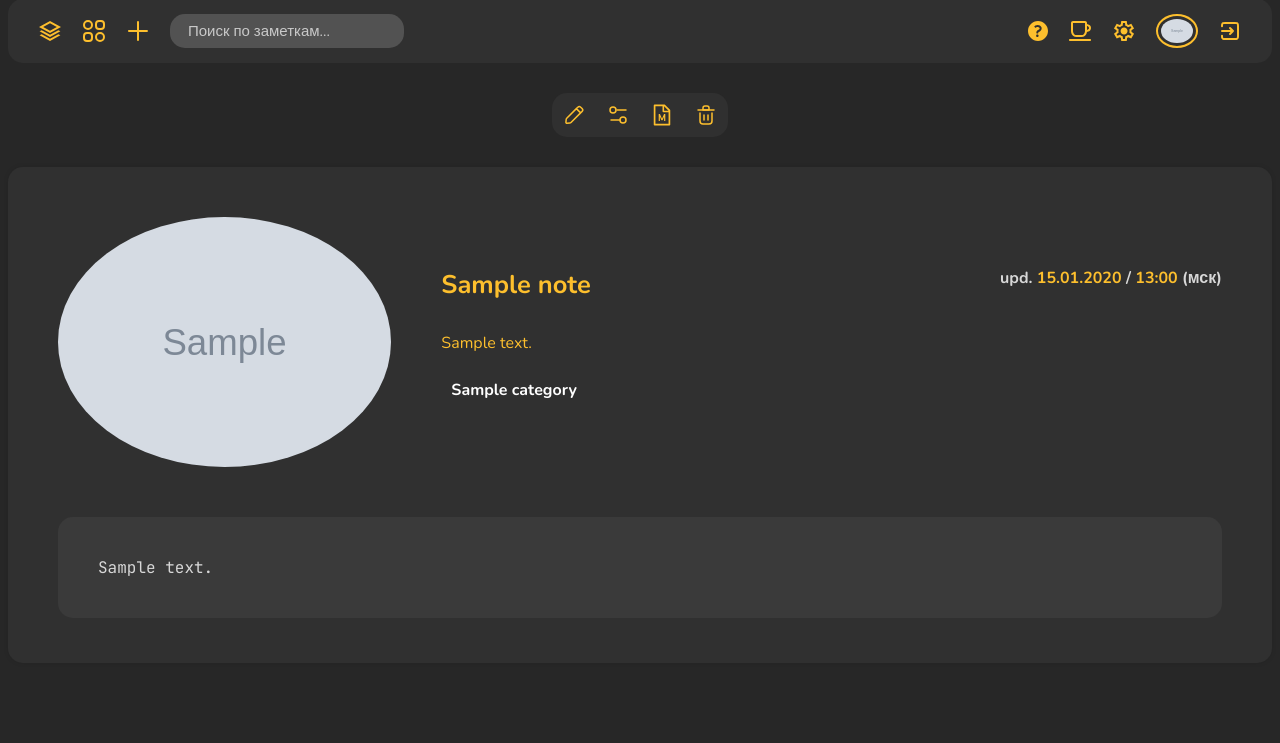
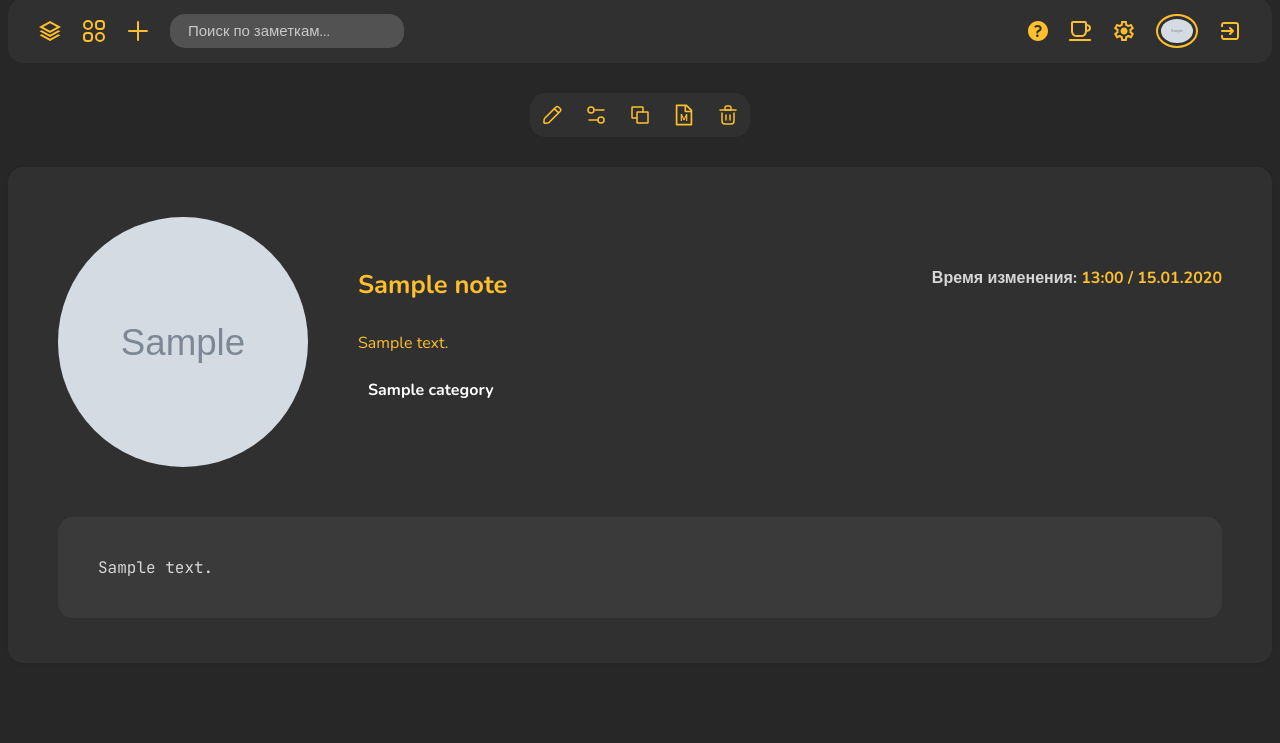
Before and after one commit to d1amantelz/Mark-My-Notes, a Django app: page /notes/1/view_mode/ in a window 1280 px wide. Shown: the part 16-759 px from the top of the page. Run offline with Django 5.2, Linux system fonts and the light colour scheme; a user stored in the database is signed in; tables that the repository leaves empty hold one stand-in row (values such as "Sample post"); grey boxes marked "Sample" are stand-in pictures; some libraries are stand-ins or nearby versions.

Commit message:
Improved displaying information on the search page, Perfomed new styles for the buttons, Changed the note's author and the date output

```diff
--- a/noteapp/static/noteapp/css/base.css
+++ b/noteapp/static/noteapp/css/base.css
@@ -14,30 +14,20 @@ img {
     color: #fdbf2d;
 }
 
+body {
+    background-color: #272727;
+    font-family: "Nunito", sans-serif;
+    color: #fdbf2d;
+    overflow: scroll;
+}
 
 body::-webkit-scrollbar {
-    width: 12px;
-}
-
-body::-webkit-scrollbar-track {
-    background: #272727;
-}
-
-body::-webkit-scrollbar-thumb {
-    background-color: #525252;
-    border-radius: 20px;
-    border: 3px solid #303030;
+    width: 0;
 }
 
 .fixing-paddings {
     box-sizing: content-box;
     padding: 5px 15px;
-}
-
-body {
-    background-color: #272727;
-    font-family: "Nunito", sans-serif;
-    color: #fdbf2d;
 }
 
 
--- a/noteapp/static/noteapp/css/note.css
+++ b/noteapp/static/noteapp/css/note.css
@@ -27,6 +27,7 @@
 
 .note-icon {
     height: 250px;
+    width: 250px;
 }
 
 .note-image {
@@ -114,21 +115,23 @@
     text-decoration: none;
 }
 
+.note-block > form > button[type=submit] {
+    display: none;
+}
 
 .note-panel {
     position: sticky;
     top: 10px;
     z-index: 10;
-    width: 264px;
+    /*width: 44px;*/
     border-radius: 15px;
     background-color: #303030;
     margin: 30px auto;
     display: flex;
     justify-content: space-between;
-}
-
-.note-block > form > button[type=submit] {
-    display: none;
+    visibility: hidden;
+    transition: visibility 0.5s, opacity 0.5s linear; /* Добавьте это */
+    opacity: 0; /* Добавьте это */
 }
 
 .note-panel a {
@@ -221,14 +224,14 @@
     outline: none;
 }
 
-.date-container {
+.author-and-date-container {
     position: absolute;
     top: 100px;
     right: 50px;
     font-weight: bold;
 }
 
-.date-span {
+.white-span {
     color: #d7d7d7;
 }
 
--- a/noteapp/static/noteapp/css/view_mode_note.css
+++ b/noteapp/static/noteapp/css/view_mode_note.css
@@ -44,13 +44,14 @@
 
 .note-content blockquote {
     display: inline-block;
-    margin: 0;
+    margin: 0 0 10px 0;
     padding: 10px;
     border-left: 3px solid #fdbf2d;
     background-color: #484848;
 }
 
 .note-content code {
+    margin: 10px 0;
     border-radius: 10px;
     max-width: 800px;
     font-size: 14px;
--- a/noteapp/static/noteapp/js/click_save_button.js
+++ b/noteapp/static/noteapp/js/click_save_button.js
@@ -1,6 +1,6 @@
 document.addEventListener('DOMContentLoaded', function () {
-    var saveIcon = document.querySelector(".note-panel img[src$='save.svg']");
-    saveIcon.addEventListener('click', function (e) {
+    var saveLink = document.querySelector(".note-panel .save-link");
+    saveLink.addEventListener('click', function (e) {
         e.preventDefault();
         var submitButton = document.querySelector("button[type='submit']");
         submitButton.click();
--- /dev/null
+++ b/noteapp/static/noteapp/js/show_note_panel.js
@@ -0,0 +1,14 @@
+window.onload = function () {
+    // Вычисление ширины note-panel
+    var notePanel = document.querySelector('.note-panel');
+    var icons = notePanel.querySelectorAll('a');
+    var iconWidth = 44;
+    var totalWidth = icons.length * iconWidth;
+    notePanel.style.width = totalWidth + 'px';
+
+    // Плавное появление note-panel через 1 секунду
+    setTimeout(function () {
+        notePanel.style.visibility = 'visible';
+        notePanel.style.opacity = '1';
+    }, 600);
+};
--- a/noteapp/templates/create_category.html
+++ b/noteapp/templates/create_category.html
@@ -25,7 +25,7 @@
             {% endfor %}
 
         </div>
-        <button type="submit">Ко всем категориям</button>
+        <button type="submit" class="ordinary-button submit-button-margin">Ко всем категориям</button>
     </form>
 </div>
 
--- a/noteapp/templates/create_note.html
+++ b/noteapp/templates/create_note.html
@@ -25,7 +25,7 @@
             {% endfor %}
 
         </div>
-        <button type="submit">Перейти к заметке</button>
+        <button type="submit" class="ordinary-button submit-button-margin">Перейти к заметке</button>
     </form>
 </div>
 
--- a/noteapp/templates/view_mode_note.html
+++ b/noteapp/templates/view_mode_note.html
@@ -10,31 +10,36 @@
 />
 <link rel="stylesheet" href="{% static 'noteapp/css/note.css' %}"/>
 <link rel="stylesheet" href="{% static 'noteapp/css/view_mode_note.css' %}"/>
-<style>
-    .note-panel {
-        width: 176px;
-    }
-</style>
 {% endblock %}
 
 {% block content %}
 <div class="note-panel">
+    {% if request.user.profile == note.author %}
     <a href="{% url 'note_edit_mode' note.pk %}" class="tooltip">
         <img src="{% static 'noteapp/svg/edit.svg' %}" alt="">
         <span class="tooltiptext">Перейти в режим редактирования</span>
     </a>
+    {% endif %}
+    {% if request.user.profile == note.author %}
     <a href="{% url 'update_note' note.pk %}" class="tooltip">
         <img src="{% static 'noteapp/svg/note-properties.svg' %}" alt="">
         <span class="tooltiptext">Изменить данные заметки</span>
+    </a>
+    {% endif %}
+    <a class="tooltip" onclick="copy_to_clipboard()">
+        <img src="{% static 'noteapp/svg/copy.svg' %}" alt="">
+        <span class="tooltiptext">Скопировать содержимое</span>
     </a>
     <a href="{% url 'export_note' note.pk %}" class="tooltip">
         <img src="{% static 'noteapp/svg/md.svg' %}" alt="">
         <span class="tooltiptext">Экспортировать как .md файл</span>
     </a>
+    {% if request.user.profile == note.author %}
     <a href="{% url 'delete_note' note.pk %}" class="tooltip">
         <img src="{% static 'noteapp/svg/delete.svg' %}" alt="">
         <span class="tooltiptext">Удалить заметку</span>
     </a>
+    {% endif %}
 
 </div>
 
@@ -64,10 +69,16 @@
             <div class="category" style="background-color: {{ note.category.color }}">
                 <h2>{{ note.category }}</h2>
             </div>
-            <div class="date-container">
-                <p><span class="date-span">upd.</span> {{ note.time_update|date:"d.m.Y" }} <span
-                        class="date-span"> / </span>{{ note.time_update|date:"H:i" }} <span
-                        class="date-span">(мск)</span>
+            <div class="author-and-date-container">
+                <p>
+                    {% if request.user.profile == note.author %}
+                        <span class="white-span">Время изменения:</span>
+                        {{ note.time_update|date:"H:i / d.m.Y" }}
+                        <br>
+                    {% endif %}
+                    {% if request.user.profile != note.author %}
+                        <span class="white-span">Автор:</span> {{ note.author }}
+                    {% endif %}
                 </p>
             </div>
         </div>
@@ -75,15 +86,23 @@
 
     {% load markdown_extras %}
 
+    {% if note.content %}
     <div class="note-content">
-        {% if note.content %}
         {{ note.content | markdown | safe }}
-        {% endif %}
+    </div>
+    {% endif %}
 
-    </div>
+    <!-- подсветка кода-->
     <script>
         hljs.highlightAll();
     </script>
+
+    <!-- для копирования в буфер -->
+    <script src="{% static 'noteapp/js/copy_to_clipboard.js' %}"></script>
+
+    <!-- для подсчета ширины и медленного появления note-panel -->
+    <script src="{% static 'noteapp/js/show_note_panel.js' %}"></script>
+
 </div>
 
 {% endblock %}
--- a/noteapp/views.py
+++ b/noteapp/views.py
@@ -1,6 +1,7 @@
 from django.contrib.auth import logout
 from django.contrib.auth.forms import AuthenticationForm
 from django.contrib.auth.views import LoginView, LogoutView
+from django.db.models import Q
 from django.http import HttpResponse
 from django.views.generic.list import ListView
 from django.contrib.auth.mixins import LoginRequiredMixin
@@ -219,7 +220,7 @@ def create_screen(request):
 def note_search(request):
     search_query = request.POST.get('search')
     if search_query:
-        notes = Note.objects.filter(content__icontains=search_query)
+        notes = Note.objects.filter(Q(content__icontains=search_query) | Q(title__icontains=search_query))
         return render(request, 'note_search.html', {'notes': notes, 'search_query': search_query})
     else:
         return redirect(request.META.get('HTTP_REFERER', 'notes/'))
```
Also changed, not shown: noteapp/static/noteapp/css/create_note.css (+9 -8 lines), noteapp/templates/note.html (+22 -5 lines), noteapp/templates/note_search.html (+7 -1 lines), noteapp/templates/update_avatar.html (+6 -2 lines), noteapp/templates/update_username.html (+6 -2 lines).
